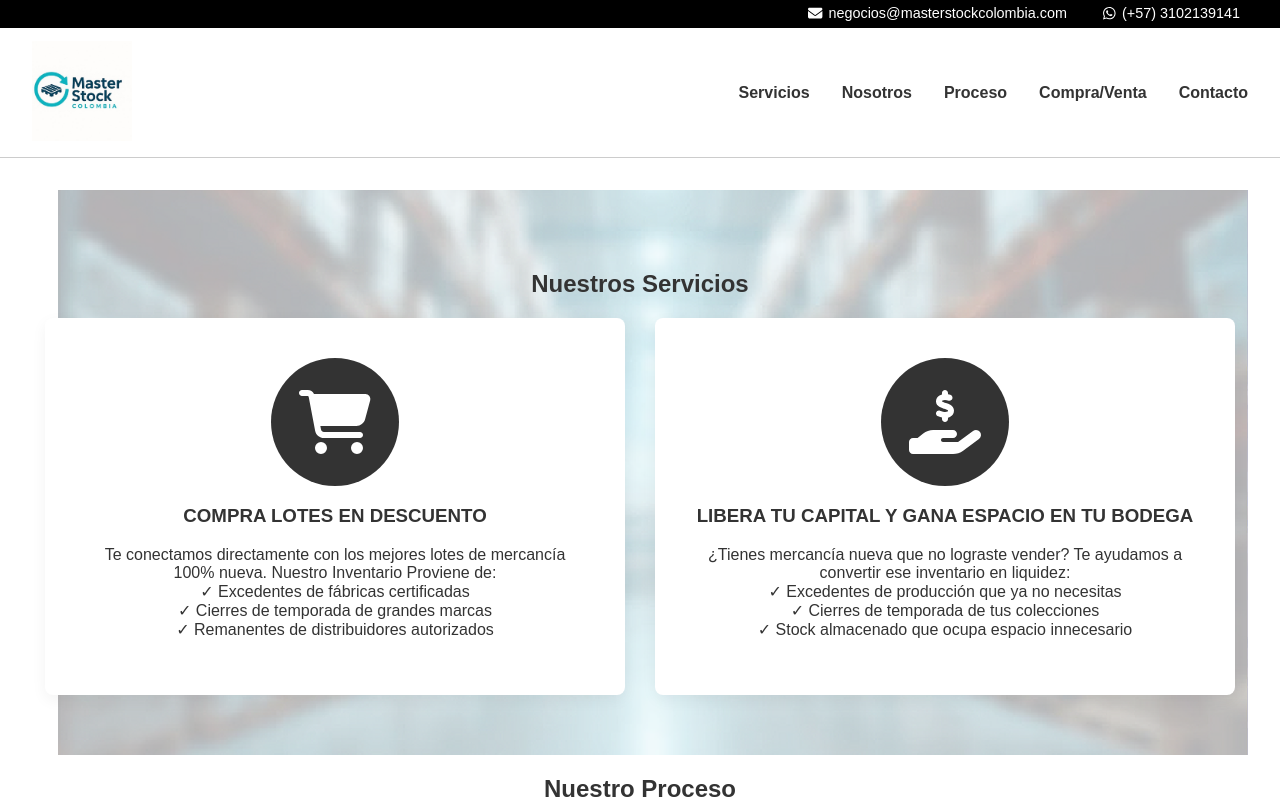
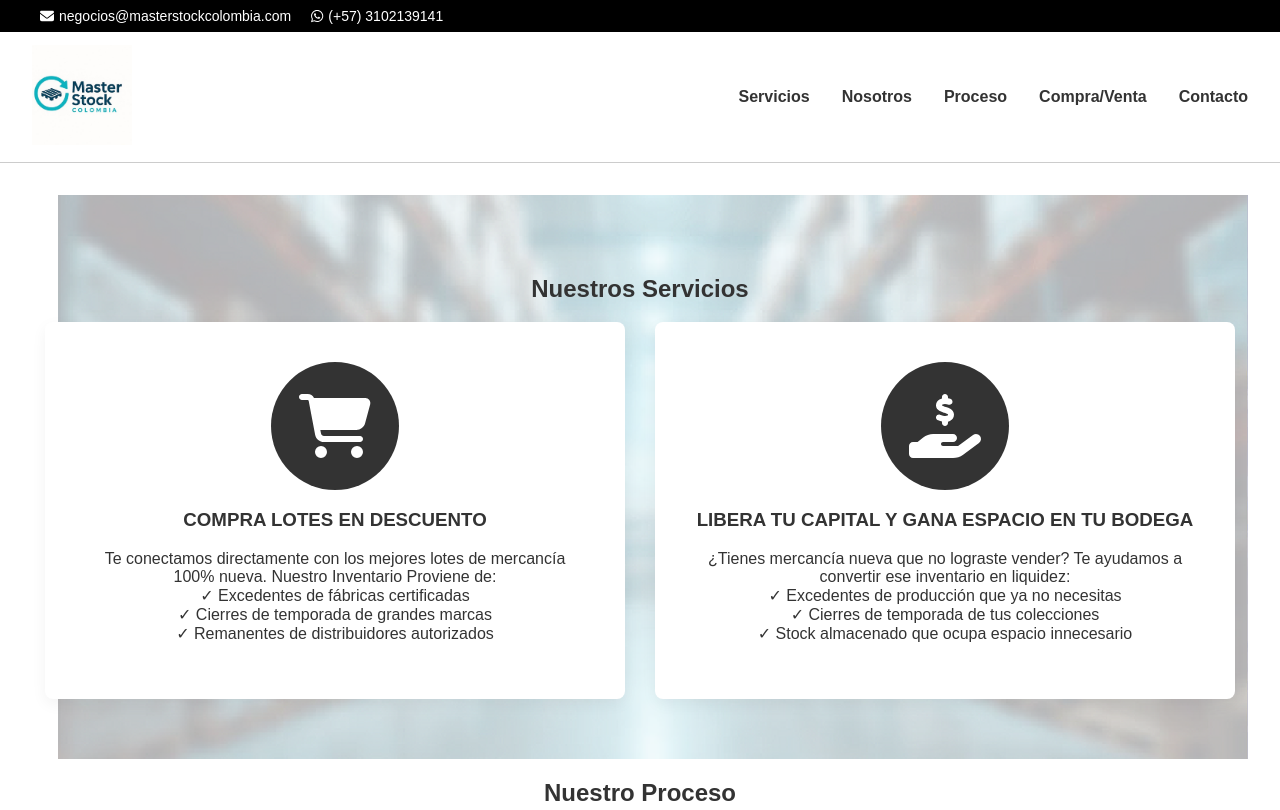
Before and after one commit to masterstockcolombia/masterstockcolombia, a plain HTML site: page index.html in a window 1280 px wide. Shown: the top 810 px of the page. Drawn offline with nearby package versions, Linux system fonts and the light colour scheme; files that its build step writes are made by us from their sources.

Commit message:
Update index.html

```diff
--- a/index.html
+++ b/index.html
@@ -12,15 +12,59 @@
     <link href="https://fonts.googleapis.com/css?family=Roboto+Slab:400,100,300,700" rel="stylesheet" type="text/css">
     <link href="css/styles.css" rel="stylesheet">
     <link rel="stylesheet" href="styles.css">
+    <style>
+        /* Nuevos estilos para la top bar */
+        .top-info-bar {
+            background-color: #000;
+            color: white;
+            padding: 8px 0;
+            font-size: 14px;
+        }
+
+        .top-info-container {
+            max-width: 1200px;
+            margin: 0 auto;
+            display: flex;
+            justify-content: space-between;
+            align-items: center;
+            padding: 0 15px;
+        }
+
+        .top-info-contact {
+            display: flex;
+            gap: 20px;
+        }
+
+        .top-info-contact span {
+            display: flex;
+            align-items: center;
+            gap: 5px;
+        }
+
+        .top-info-contact a {
+            color: white;
+            text-decoration: none;
+            transition: color 0.3s;
+        }
+
+        .top-info-contact a:hover {
+            color: #f8f9fa;
+        }
+
+        /* Ajustes para el header */
+        header {
+            margin-top: 0;
+        }
+    </style>
 </head>
 <body id="page-top">
 
-    <!-- ==================== TOP BAR ==================== -->
-    <div class="top-bar">
-        <div class="container top-bar-content">
-            <div class="contact-info">
+    <!-- ==================== TOP INFO BAR ==================== -->
+    <div class="top-info-bar">
+        <div class="top-info-container">
+            <div class="top-info-contact">
                 <span><i class="fas fa-envelope"></i> negocios@masterstockcolombia.com</span>
-                <span><i class="fab fa-whatsapp"></i> <a href="https://wa.me/573102139141" target="_blank" style="color:#fff;text-decoration:none;">(+57) 3102139141</a></span>
+                <span><i class="fab fa-whatsapp"></i> <a href="https://wa.me/573102139141" target="_blank">(+57) 3102139141</a></span>
             </div>
         </div>
     </div>
```
